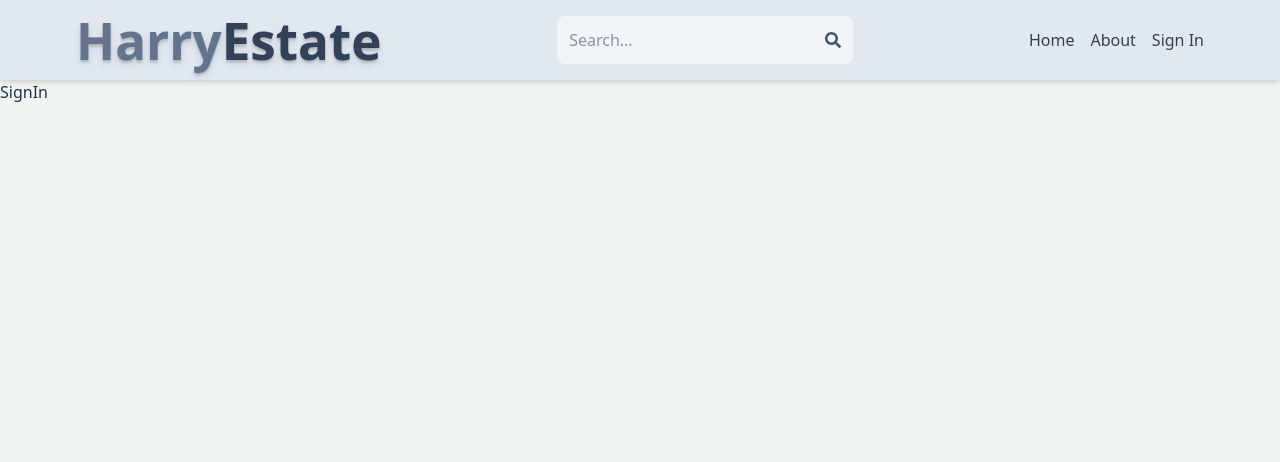
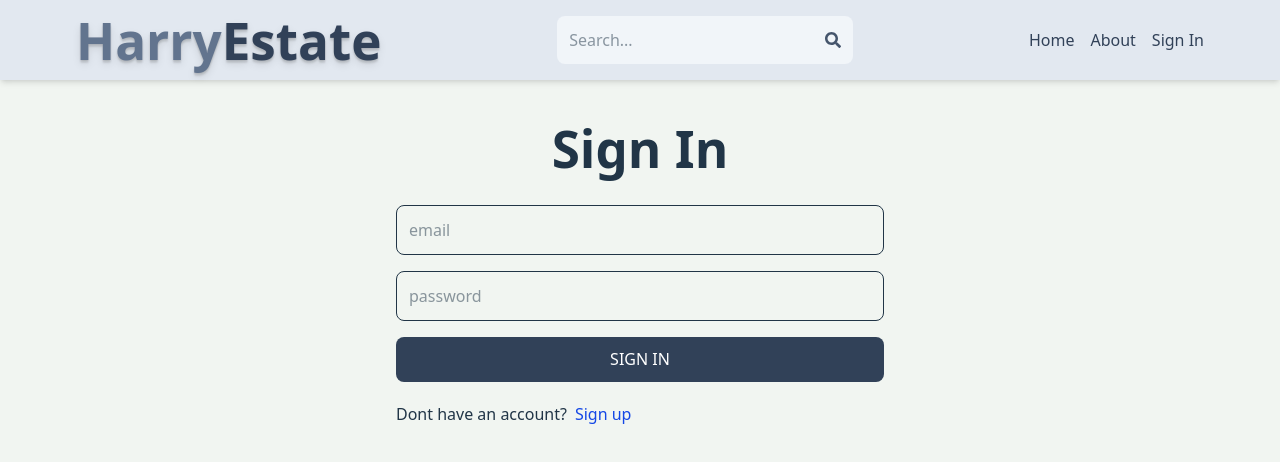
Before and after one commit to Laxmi-ShravaniBh/mern-estate, a React (Vite) app in the folder mern_estate/client/: page /sign-in in a window 1280 px wide. Shown: the top 462 px of the page. Built offline with nearby package versions, Linux system fonts and the light colour scheme.

Commit message:
Complete Sign in page functionality

```diff
--- a/mern_estate/client/src/pages/SignIn.jsx
+++ b/mern_estate/client/src/pages/SignIn.jsx
@@ -1,7 +1,64 @@
-import React from 'react'
+import React, { useState } from 'react';
+import { Link, useNavigate } from 'react-router-dom';
+
 
 export default function SignIn() {
+  const navigate = useNavigate();
+  const [formData, setFormData] = useState({});
+  const [error, setError] = useState(null);
+  const [loading, setLoading] = useState(false);
+  const handleChange = (e) => {
+    setFormData({
+      ...formData,
+      [e.target.id]: e.target.value
+    });
+  };
+  const handleSubmit = async (e) => {
+    e.preventDefault();
+    try {
+    setLoading(true);
+    const res = await fetch ('/api/auth/signin',
+      {
+        method: 'POST',
+        headers: {
+          'Content-Type': 'application/json'
+        },
+        body: JSON.stringify(formData)
+      });
+      const data = await res.json();
+      if(data.success === false){
+        setLoading(false);
+        setError(data.message);
+        return;
+      }
+      setLoading(false);
+      setError(null);
+      navigate("/");
+    } catch (error) {
+      setLoading(false);
+      setError(error.message);
+    }
+
+  };
+  console.log(formData);
   return (
-    <div>SignIn</div>
+    <div className='p-3 max-w-lg mx-auto'>
+      <h1 className='text-3xl text-center font-semibold my-7'>Sign In</h1>
+      <form onSubmit={handleSubmit} className='flex flex-col gap-4'>
+        <input type='email' placeholder='email'
+        className='border p-3 rounded-lg' id='email' onChange={handleChange}/>
+        <input type='password' placeholder='password'
+        className='border p-3 rounded-lg' id='password' onChange={handleChange}/>
+        <button disabled={loading} className='bg-slate-700 !important text-white p-3 rounded-lg uppercase hover:opacity-95
+        disabled:opacity-80'> {loading ? "Loading..." : "Sign In"} </button>
+      </form>
+      <div className='flex gap-2 mt-5'>
+        <p> Dont have an account? </p>
+        <Link to={"/sign-up"}>
+        <span className='text-blue-700'>Sign up</span>
+        </Link>
+      </div>
+      {error && <p className='text-red-500 mt-5'>{error}</p>}
+    </div>
   )
 }
```
